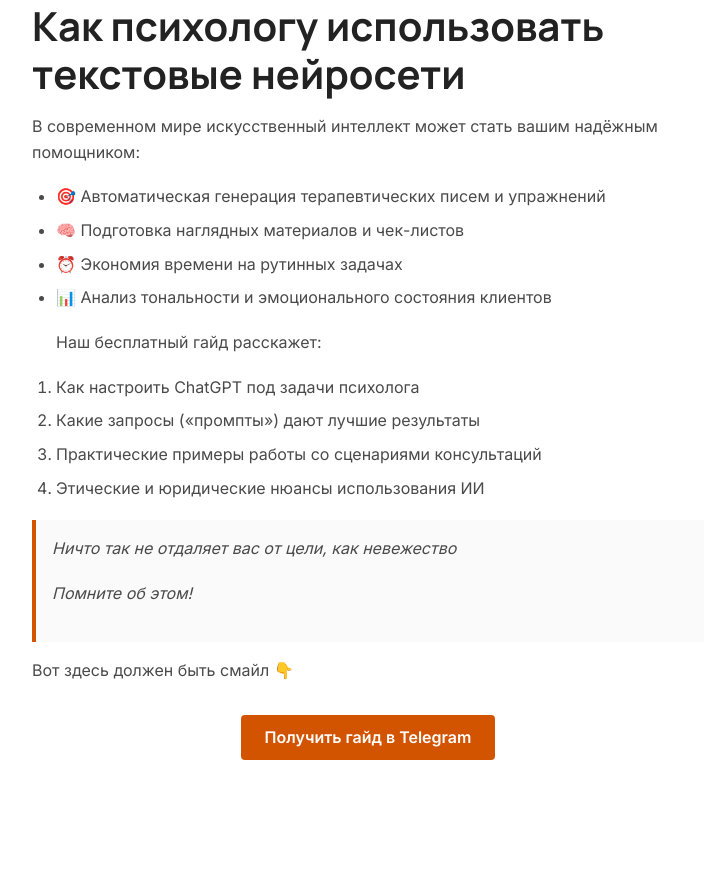
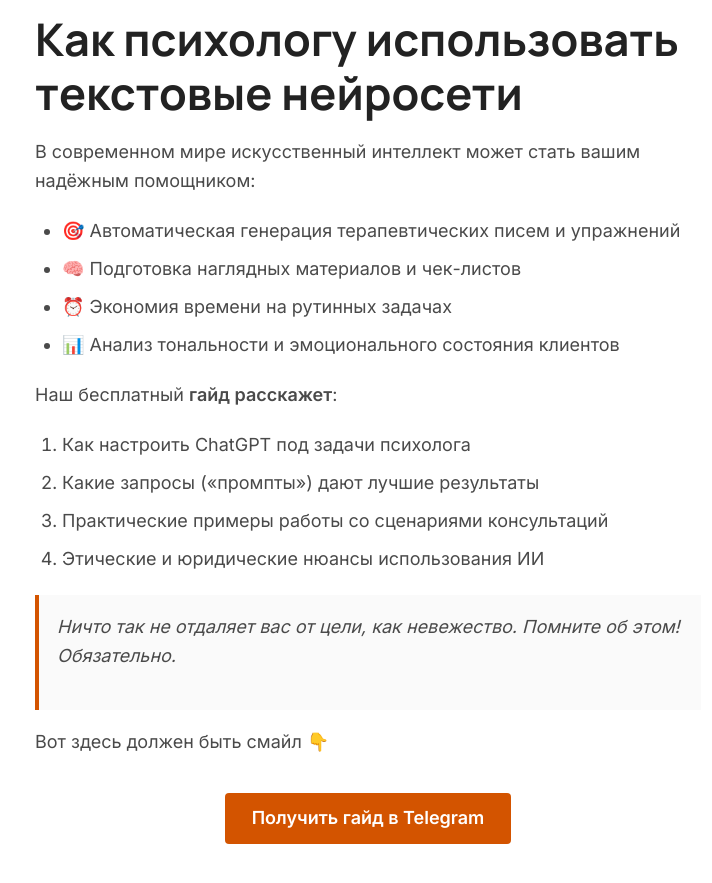
Before and after one commit to BorovitckiySergey/BorovitckiySergey.github.io, a Jekyll site: the page built from pages/Лид-магниты/Подписная для психологов.md, in a window 1280 px wide, cut to the strip 378-1285 px from the top of the page. Shown: the top 883 px of the strip, without its empty margins (272-984 px from the left). Built offline with Jekyll 4.4.1, drawn with Linux system fonts in a browser that asks for light colours; before the commit the page ends 1194 px from its top, so only the background shows below that.

Commit message:
╨Р╨▓╤В╨╛╨┤╨╡╨┐╨╗╨╛╨╣: 11.05.2025 17:47:58,21

```diff
--- a/_layouts/lead.html
+++ b/_layouts/lead.html
@@ -14,6 +14,14 @@
 
     <style>
       /* =====================================================
+         0. FLUID TYPOGRAPHY
+         — плавный масштаб базового шрифта между 16 и 18px
+         ===================================================== */
+      html {
+        font-size: clamp(1rem, 4vw, 1.125rem);
+      }
+
+      /* =====================================================
          1. ПЕРЕМЕННЫЕ ТЕМЫ И МОДУЛЬНЫЕ ШКАЛЫ
          ===================================================== */
       :root {
@@ -27,11 +35,11 @@
         --color-accent-light: #e67e22;
 
         /* Типографика */
-        --font-base: 1rem;      /* 16px */
+        --font-base: 1rem;      /* 1rem = текущий font-size html */
         --scale-ratio: 1.25;    /* шаг модульной шкалы */
 
         /* Отступы */
-        --space-unit: 1rem;     /* 16px */
+        --space-unit: 1rem;
       }
 
       /* Вычисленные размеры заголовков */
@@ -116,9 +124,9 @@
         }
       }
 
-      /* ================================================
+      /* =====================================================
          6. ТЕКСТ, СПИСКИ, ЦИТАТЫ
-         ================================================ */
+         ===================================================== */
       p, ul, ol {
         margin-bottom: calc(var(--space-unit) * 1.2);
       }
@@ -139,9 +147,9 @@
         font-style: italic;
       }
 
-      /* ================================================
+      /* =====================================================
          7. ИЗОБРАЖЕНИЯ
-         ================================================ */
+         ===================================================== */
       img {
         max-width: 100%;
         height: auto;
@@ -158,9 +166,9 @@
         margin-bottom: calc(var(--space-unit) * 1);
       }
 
-      /* ================================================
+      /* =====================================================
          8. КНОПКИ
-         ================================================ */
+         ===================================================== */
       .button {
         display: inline-block;
         padding: calc(var(--space-unit) * 0.6) calc(var(--space-unit) * 1.5);
@@ -176,9 +184,9 @@
         background: var(--color-accent-light);
       }
 
-      /* ================================================
+      /* =====================================================
          9. ДЕЛИТЕЛЬ
-         ================================================ */
+         ===================================================== */
       .divider {
         height: 2px;
         background: linear-gradient(
@@ -189,12 +197,13 @@
         margin: var(--space-unit) 0;
       }
 
-      /* ================================================
+      /* =====================================================
          10. АДАПТИВНОСТЬ
-         ================================================ */
+         — на мобильных удерживаем минимум 16px
+         ===================================================== */
       @media (max-width: 768px) {
-        body {
-          font-size: 0.9rem;
+        html {
+          font-size: 1rem; /* жёсткий минимум на мобилках */
         }
         .container {
           padding: var(--space-unit);
--- a/pages/Лид-магниты/Подписная для психологов.md
+++ b/pages/Лид-магниты/Подписная для психологов.md
@@ -20,16 +20,14 @@ local_url: http://localhost:4000/psy-chatgpt/
 - ⏰ Экономия времени на рутинных задачах
 - 📊 Анализ тональности и эмоционального состояния клиентов
 
-	Наш бесплатный гайд расскажет:
+Наш бесплатный **гайд расскажет**:
 
 1. Как настроить ChatGPT под задачи психолога
 2. Какие запросы («промпты») дают лучшие результаты
 3. Практические примеры работы со сценариями консультаций
 4. Этические и юридические нюансы использования ИИ
 
-> Ничто так не отдаляет вас от цели, как невежество
->
-> Помните об этом!
+> Ничто так не отдаляет вас от цели, как невежество. Помните об этом! Обязательно.
 
 Вот здесь должен быть смайл 👇
 
```
Also changed, not shown: other parts of _layouts/lead.html (+3 -3 lines), .obsidian/workspace.json.
